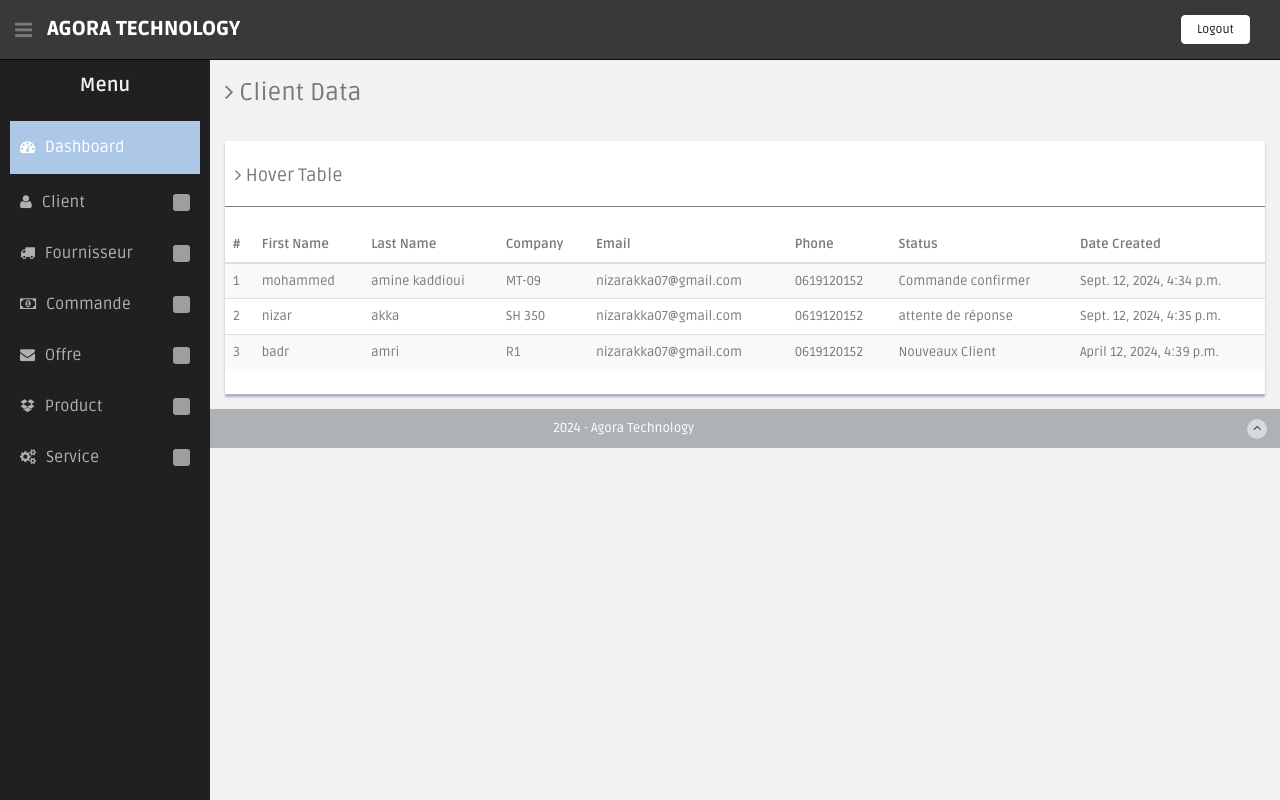
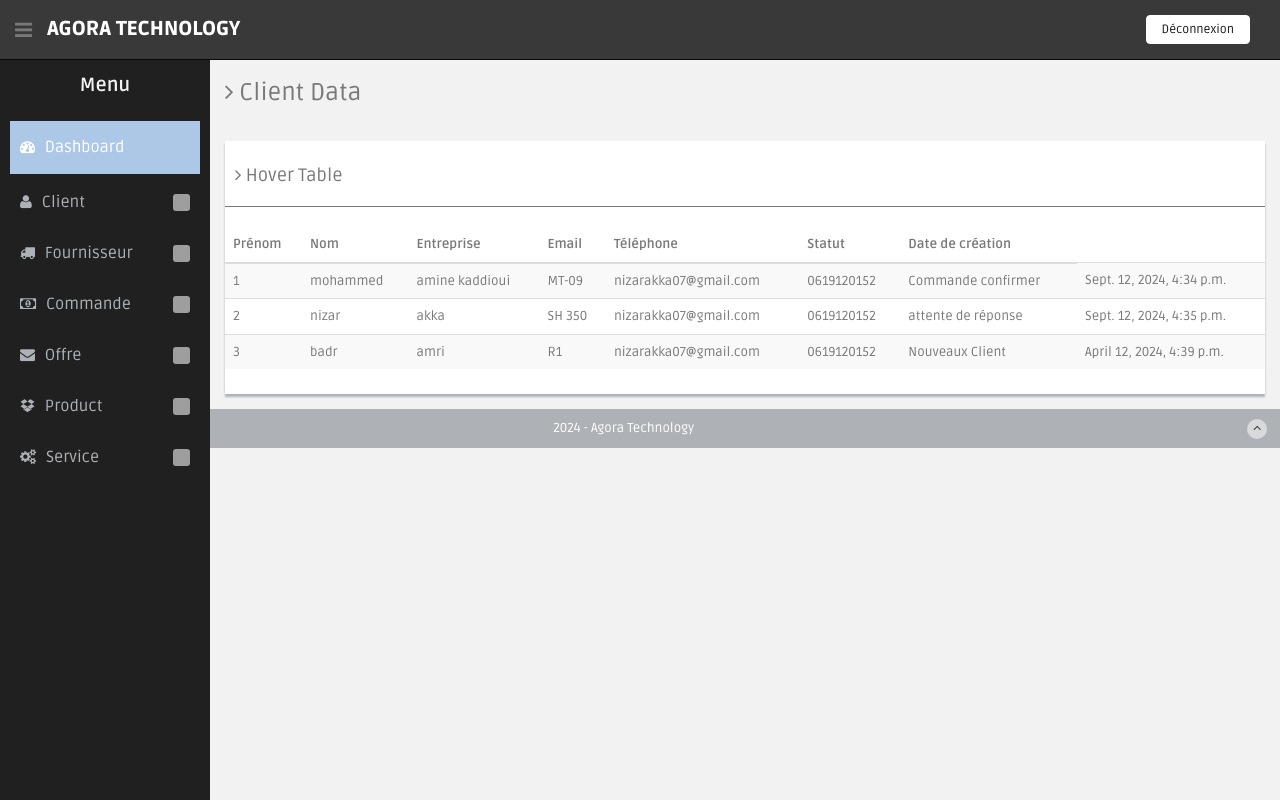
Before and after one commit to Podox/Gestion-commercial, a Django app: page /app/clients/ in a window 1280 px wide. Run offline with Django 5.2, Linux system fonts and the light colour scheme; a user stored in the database is signed in; data comes from the database, SQL or seed files in the repository; both versions use the stored data as it was after the commit; some libraries are stand-ins or nearby versions; grey boxes are pictures that could not be loaded.

Commit message:
ENGLISH TO FRENCH

```diff
--- a/Gcom/GcomApp/templates/Asfournisseur1.html
+++ b/Gcom/GcomApp/templates/Asfournisseur1.html
@@ -53,7 +53,7 @@
             </div>
             <div class="top-menu">
                 <ul class="nav pull-right top-menu">
-                    <li><a class="logout" href="{% url 'logout' %}">Logout</a></li>
+                    <li><a class="logout" href="{% url 'logout' %}">Déconnexion</a></li>
                 </ul>
             </div>
         </header>
@@ -159,7 +159,7 @@
 
       <div class="top-menu">
           <ul class="nav pull-right top-menu">
-              <li><a class="logout" href="login.html">Logout</a></li>
+              <li><a class="logout" href="login.html">Déconnexion</a></li>
           </ul>
       </div>
   </header>
--- a/Gcom/GcomApp/templates/Gclient.html
+++ b/Gcom/GcomApp/templates/Gclient.html
@@ -44,7 +44,7 @@
             </div>
             <div class="top-menu">
                 <ul class="nav pull-right top-menu">
-                    <li><a class="logout" href="{% url 'logout' %}">Logout</a></li>
+                    <li><a class="logout" href="{% url 'logout' %}">Déconnexion</a></li>
                 </ul>
             </div>
         </header>
--- a/Gcom/GcomApp/templates/Gcommande.html
+++ b/Gcom/GcomApp/templates/Gcommande.html
@@ -37,7 +37,7 @@
             </div>
             <div class="top-menu">
                 <ul class="nav pull-right top-menu">
-                    <li><a class="logout" href="{% url 'logout' %}">Logout</a></li>
+                    <li><a class="logout" href="{% url 'logout' %}">Déconnexion</a></li>
                 </ul>
             </div>
         </header>
@@ -159,7 +159,7 @@
                                         <td>{{ commande.date_creation }}</td>
                                         <td>
 
-                                            <button class="btn btn-danger btn-xs delete-commande" data-id="{{ commande.id }}"><i class="fa fa-trash-o"></i> Delete</button>
+                                            <button class="btn btn-danger btn-xs delete-commande" data-id="{{ commande.id }}"><i class="fa fa-trash-o"></i> Supprimer</button>
                                         </td>
                                     </tr>
                                     {% endfor %}
--- a/Gcom/GcomApp/templates/Gfournisseur.html
+++ b/Gcom/GcomApp/templates/Gfournisseur.html
@@ -44,7 +44,7 @@
             </div>
             <div class="top-menu">
                 <ul class="nav pull-right top-menu">
-                    <li><a class="logout" href="{% url 'logout' %}">Logout</a></li>
+                    <li><a class="logout" href="{% url 'logout' %}">Déconnexion</a></li>
                 </ul>
             </div>
         </header>
--- a/Gcom/GcomApp/templates/Gproduct.html
+++ b/Gcom/GcomApp/templates/Gproduct.html
@@ -44,7 +44,7 @@
             </div>
             <div class="top-menu">
                 <ul class="nav pull-right top-menu">
-                    <li><a class="logout" href="{% url 'logout' %}">Logout</a></li>
+                    <li><a class="logout" href="{% url 'logout' %}">Déconnexion</a></li>
                 </ul>
             </div>
         </header>
--- a/Gcom/GcomApp/templates/Gservice.html
+++ b/Gcom/GcomApp/templates/Gservice.html
@@ -32,7 +32,7 @@
             <div class="nav notify-row" id="top_menu"></div>
             <div class="top-menu">
                 <ul class="nav pull-right top-menu">
-                    <li><a class="logout" href="{% url 'logout' %}">Logout</a></li>
+                    <li><a class="logout" href="{% url 'logout' %}">Déconnexion</a></li>
                 </ul>
             </div>
         </header>
--- a/Gcom/GcomApp/templates/clients.html
+++ b/Gcom/GcomApp/templates/clients.html
@@ -53,7 +53,7 @@
             </div>
             <div class="top-menu">
                 <ul class="nav pull-right top-menu">
-                    <li><a class="logout" href="{% url 'logout' %}">Logout</a></li>
+                    <li><a class="logout" href="{% url 'logout' %}">Déconnexion</a></li>
                 </ul>
             </div>
         </header>
@@ -160,7 +160,7 @@
 
       <div class="top-menu">
           <ul class="nav pull-right top-menu">
-              <li><a class="logout" href="login.html">Logout</a></li>
+              <li><a class="logout" href="login.html">Déconnexion</a></li>
           </ul>
       </div>
   </header>
@@ -179,14 +179,13 @@
                                 <hr>
                                 <thead>
                                     <tr>
-                                        <th>#</th>
-                                        <th>First Name</th>
-                                        <th>Last Name</th>
-                                        <th>Company</th>
+                                        <th>Prénom</th>
+                                        <th>Nom</th>
+                                        <th>Entreprise</th>
                                         <th>Email</th>
-                                        <th>Phone</th>
-                                        <th>Status</th>
-                                        <th>Date Created</th>
+                                        <th>Téléphone</th>
+                                        <th>Statut</th>
+                                        <th>Date de création</th>
                                     </tr>
                                 </thead>
                                 <tbody>
--- a/Gcom/GcomApp/templates/commande.html
+++ b/Gcom/GcomApp/templates/commande.html
@@ -38,7 +38,7 @@
             </div>
             <div class="top-menu">
                 <ul class="nav pull-right top-menu">
-                    <li><a class="logout" href="{% url 'logout' %}">Logout</a></li>
+                    <li><a class="logout" href="{% url 'logout' %}">Déconnexion</a></li>
                 </ul>
             </div>
         </header>
@@ -139,7 +139,7 @@
                                         <th>Type</th>
                                         <th>Produits</th>
                                         <th>Services</th>
-                                        <th>Date de Creation</th>
+                                        <th>Date de création</th>
                                     </tr>
                                 </thead>
                                 <tbody id="commandeTableBody">
--- a/Gcom/GcomApp/templates/create_offre.html
+++ b/Gcom/GcomApp/templates/create_offre.html
@@ -43,7 +43,7 @@
             </div>
             <div class="top-menu">
                 <ul class="nav pull-right top-menu">
-                    <li><a class="logout" href="{% url 'logout' %}">Logout</a></li>
+                    <li><a class="logout" href="{% url 'logout' %}">Déconnexion</a></li>
                 </ul>
             </div>
         </header>
--- a/Gcom/GcomApp/templates/fournisseur_timeline.html
+++ b/Gcom/GcomApp/templates/fournisseur_timeline.html
@@ -36,7 +36,7 @@
             <div class="nav notify-row" id="top_menu"></div>
             <div class="top-menu">
                 <ul class="nav pull-right top-menu">
-                    <li><a class="logout" href="{% url 'logout' %}">Logout</a></li>
+                    <li><a class="logout" href="{% url 'logout' %}">Déconnexion</a></li>
                 </ul>
             </div>
         </header>
--- a/Gcom/GcomApp/templates/index.html
+++ b/Gcom/GcomApp/templates/index.html
@@ -49,7 +49,7 @@
             </div>
             <div class="top-menu">
                 <ul class="nav pull-right top-menu">
-                    <li><a class="logout" href="{% url 'logout' %}">Logout</a></li>
+                    <li><a class="logout" href="{% url 'logout' %}">Déconnexion</a></li>
                 </ul>
             </div>
         </header>
--- a/Gcom/GcomApp/templates/offre.html
+++ b/Gcom/GcomApp/templates/offre.html
@@ -41,7 +41,7 @@
             </div>
             <div class="top-menu">
                 <ul class="nav pull-right top-menu">
-                    <li><a class="logout" href="{% url 'logout' %}">Logout</a></li>
+                    <li><a class="logout" href="{% url 'logout' %}">Déconnexion</a></li>
                 </ul>
             </div>
         </header>
@@ -144,8 +144,8 @@
                                         <th>Client</th>
                                         <th>ID Commandes</th>
                                         <th>Description</th>
-                                        <th>Date Creation</th>
-                                        <th>Total Products & Services</th>
+                                        <th>Date de création</th>
+                                        <th>Total Produits & Services</th>
                                         <th>Action</th>
                                     </tr>
                                 </thead>
--- a/Gcom/GcomApp/templates/product_list.html
+++ b/Gcom/GcomApp/templates/product_list.html
@@ -44,7 +44,7 @@
             </div>
             <div class="top-menu">
                 <ul class="nav pull-right top-menu">
-                    <li><a class="logout" href="{% url 'logout' %}">Logout</a></li>
+                    <li><a class="logout" href="{% url 'logout' %}">Déconnexion</a></li>
                 </ul>
             </div>
         </header>
--- a/Gcom/GcomApp/templates/service_list.html
+++ b/Gcom/GcomApp/templates/service_list.html
@@ -32,7 +32,7 @@
             <div class="nav notify-row" id="top_menu"></div>
             <div class="top-menu">
                 <ul class="nav pull-right top-menu">
-                    <li><a class="logout" href="{% url 'logout' %}">Logout</a></li>
+                    <li><a class="logout" href="{% url 'logout' %}">Déconnexion</a></li>
                 </ul>
             </div>
         </header>
--- a/Gcom/GcomApp/views.py
+++ b/Gcom/GcomApp/views.py
@@ -33,7 +33,7 @@ def login_view(request):
             login(request, user)
             return redirect('index')
         else:
-            messages.error(request, "Invalid login details. Please try again.")
+            messages.error(request, "Informations de connexion invalides. Veuillez réessayer.")
 
     return render(request, 'login.html')
 
```
Also changed, not shown: Gcom/GcomApp/templates/fournisseur.html (+6 -6 lines), Gcom/GcomApp/templates/login.html (+5 -3 lines), Gcom/GcomApp/templates/receipt.html (+7 -7 lines), Gcom/db.sqlite3.
